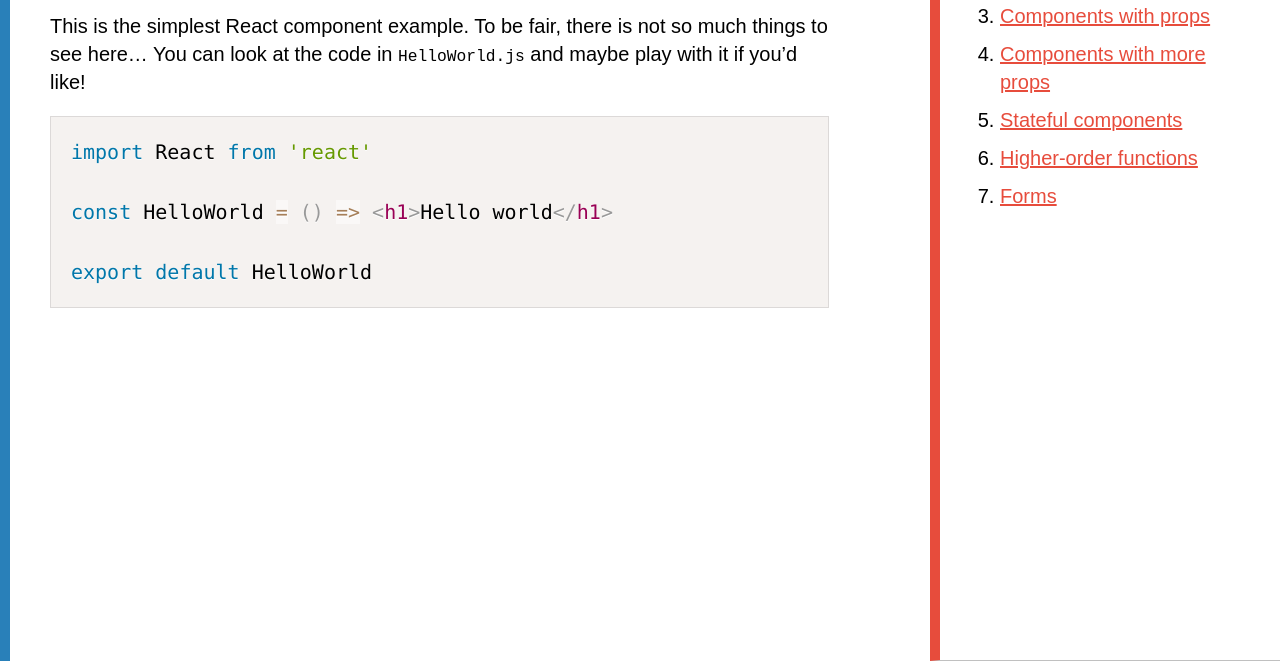
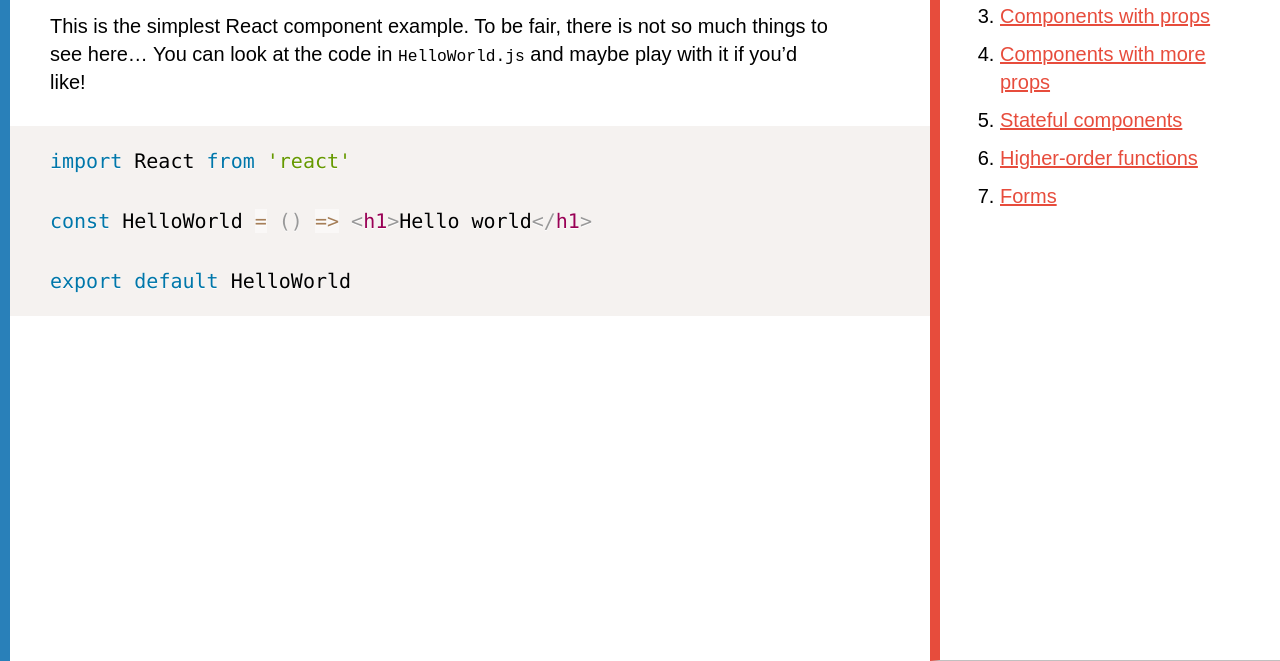
Before and after one commit to onomatopeia/react-workshop, a React app: page /#/HelloWorld in a window 1280 px wide. Shown: the part 139-800 px from the top of the page. Built offline with nearby package versions, Linux system fonts and the light colour scheme.

Commit message:
Improved styling of code blocks

```diff
--- a/src/__internals/Code/styles.css
+++ b/src/__internals/Code/styles.css
@@ -1,8 +1,11 @@
 .Pre {
   background-color: #EFEFEF;
-  padding: 1em;
-  border: 1px solid rgba(0, 0, 0, 0.1);
-  margin: 1em 0;
+  padding: 1em 2em;
+  margin: 1.5em 0;
+  width: 100vw;
+  position: relative;
+  left: -2em;
+  overflow: auto;
 }
 
 .Code {
@@ -16,8 +19,8 @@
  * @author Lea Verou
  */
 
-code[class*="language-"],
-pre[class*="language-"] {
+code[class*='language-'],
+pre[class*='language-'] {
   color: black;
   background: none;
   text-shadow: 0 1px white;
@@ -28,50 +31,29 @@ pre[class*="language-"] {
   word-break: normal;
   word-wrap: normal;
   line-height: 1.5;
-
-  -moz-tab-size: 4;
-  -o-tab-size: 4;
   tab-size: 4;
-
-  -webkit-hyphens: none;
-  -moz-hyphens: none;
-  -ms-hyphens: none;
   hyphens: none;
 }
 
-pre[class*="language-"]::-moz-selection, pre[class*="language-"] ::-moz-selection,
-code[class*="language-"]::-moz-selection, code[class*="language-"] ::-moz-selection {
+pre[class*='language-']::-moz-selection, pre[class*='language-'] ::-moz-selection,
+code[class*='language-']::-moz-selection, code[class*='language-'] ::-moz-selection {
   text-shadow: none;
   background: #b3d4fc;
 }
 
-pre[class*="language-"]::selection, pre[class*="language-"] ::selection,
-code[class*="language-"]::selection, code[class*="language-"] ::selection {
+pre[class*='language-']::selection, pre[class*='language-'] ::selection,
+code[class*='language-']::selection, code[class*='language-'] ::selection {
   text-shadow: none;
   background: #b3d4fc;
 }
 
-@media print {
-  code[class*="language-"],
-  pre[class*="language-"] {
-    text-shadow: none;
-  }
-}
-
-/* Code blocks */
-pre[class*="language-"] {
-  padding: 1em;
-  margin: .5em 0;
-  overflow: auto;
-}
-
-:not(pre) > code[class*="language-"],
-pre[class*="language-"] {
+:not(pre) > code[class*='language-'],
+pre[class*='language-'] {
   background: #f5f2f0;
 }
 
 /* Inline code */
-:not(pre) > code[class*="language-"] {
+:not(pre) > code[class*='language-'] {
   padding: .1em;
   border-radius: .3em;
   white-space: normal;
--- a/src/__internals/Router/styles.css
+++ b/src/__internals/Router/styles.css
@@ -4,6 +4,7 @@
   top: 0;
   bottom: 0;
   right: 0;
+  z-index: 2;
   width: 350px;
   background-color: white;
   padding: 2em 1em;
```
